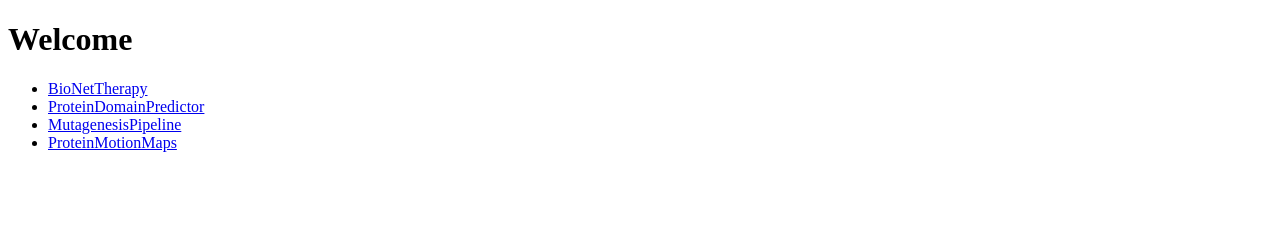
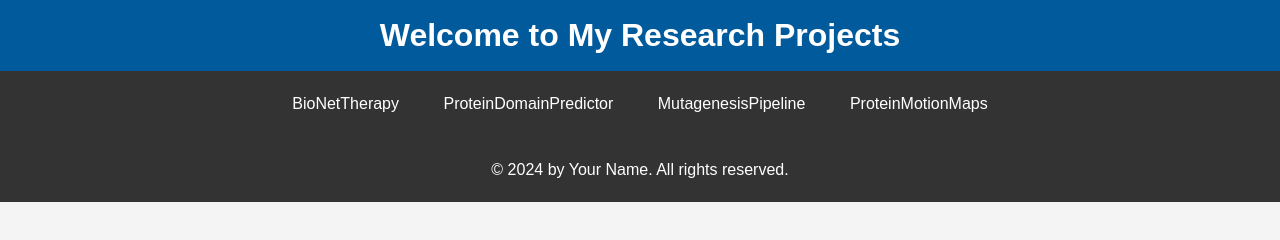
Before and after one commit to riccaran/main, a plain HTML site: page index.html in a window 1280 px wide. Drawn offline with Linux system fonts and the light colour scheme.

Commit message:
added styles.css and index updated

```diff
--- a/index.html
+++ b/index.html
@@ -1,15 +1,25 @@
 <!DOCTYPE html>
-<html>
+<html lang="en">
 <head>
+    <meta charset="UTF-8">
+    <meta name="viewport" content="width=device-width, initial-scale=1.0">
     <title>Projects</title>
+    <link rel="stylesheet" href="styles.css">
 </head>
 <body>
-    <h1>Welcome</h1>
-    <ul>
-        <li><a href="https://riccaran.github.io/BioNetTherapy/">BioNetTherapy</a></li>
-        <li><a href="https://riccaran.github.io/ProteinDomainPredictor/">ProteinDomainPredictor</a></li>
-        <li><a href="https://https://riccaran.github.io/MutagenesisPipeline/">MutagenesisPipeline</a></li>
-        <li><a href="https://riccaran.github.io/https://riccaran.github.io/ProteinMotionMaps/">ProteinMotionMaps</a></li>
-    </ul>
+    <header>
+        <h1>Welcome to My Research Projects</h1>
+    </header>
+    <nav>
+        <ul>
+            <li><a href="https://riccaran.github.io/BioNetTherapy/">BioNetTherapy</a></li>
+            <li><a href="https://riccaran.github.io/ProteinDomainPredictor/">ProteinDomainPredictor</a></li>
+            <li><a href="https://riccaran.github.io/MutagenesisPipeline/">MutagenesisPipeline</a></li>
+            <li><a href="https://riccaran.github.io/ProteinMotionMaps/">ProteinMotionMaps</a></li>
+        </ul>
+    </nav>
+    <footer>
+        <p>© 2024 by Your Name. All rights reserved.</p>
+    </footer>
 </body>
 </html>
--- /dev/null
+++ b/styles.css
@@ -0,0 +1,50 @@
+/* Reset some basic elements */
+body, h1, ul, li, a {
+    margin: 0;
+    padding: 0;
+    text-decoration: none;
+}
+
+body {
+    font-family: 'Arial', sans-serif;
+    line-height: 1.6;
+    margin: 0;
+    padding: 0;
+    background: #f4f4f4;
+    color: #333;
+}
+
+header {
+    background: #005A9C;
+    color: #ffffff;
+    padding: 10px 20px;
+    text-align: center;
+}
+
+nav ul {
+    list-style: none;
+    background: #333;
+    text-align: center;
+    padding: 10px;
+}
+
+nav ul li {
+    display: inline;
+}
+
+nav ul li a {
+    color: white;
+    padding: 10px 20px;
+    display: inline-block;
+}
+
+footer {
+    text-align: center;
+    padding: 10px 0;
+    background: #333;
+    color: #fff;
+}
+
+footer p {
+    margin: 10px;
+}
```
